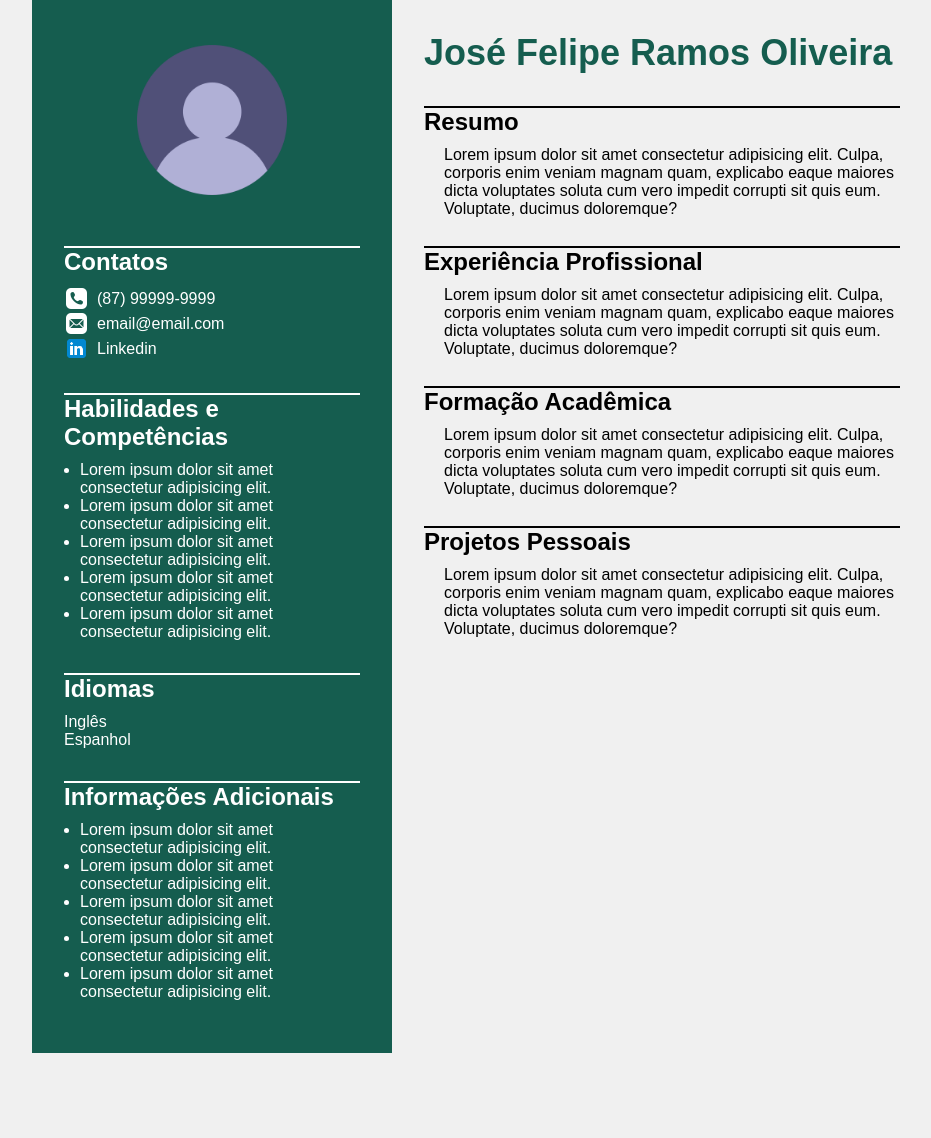
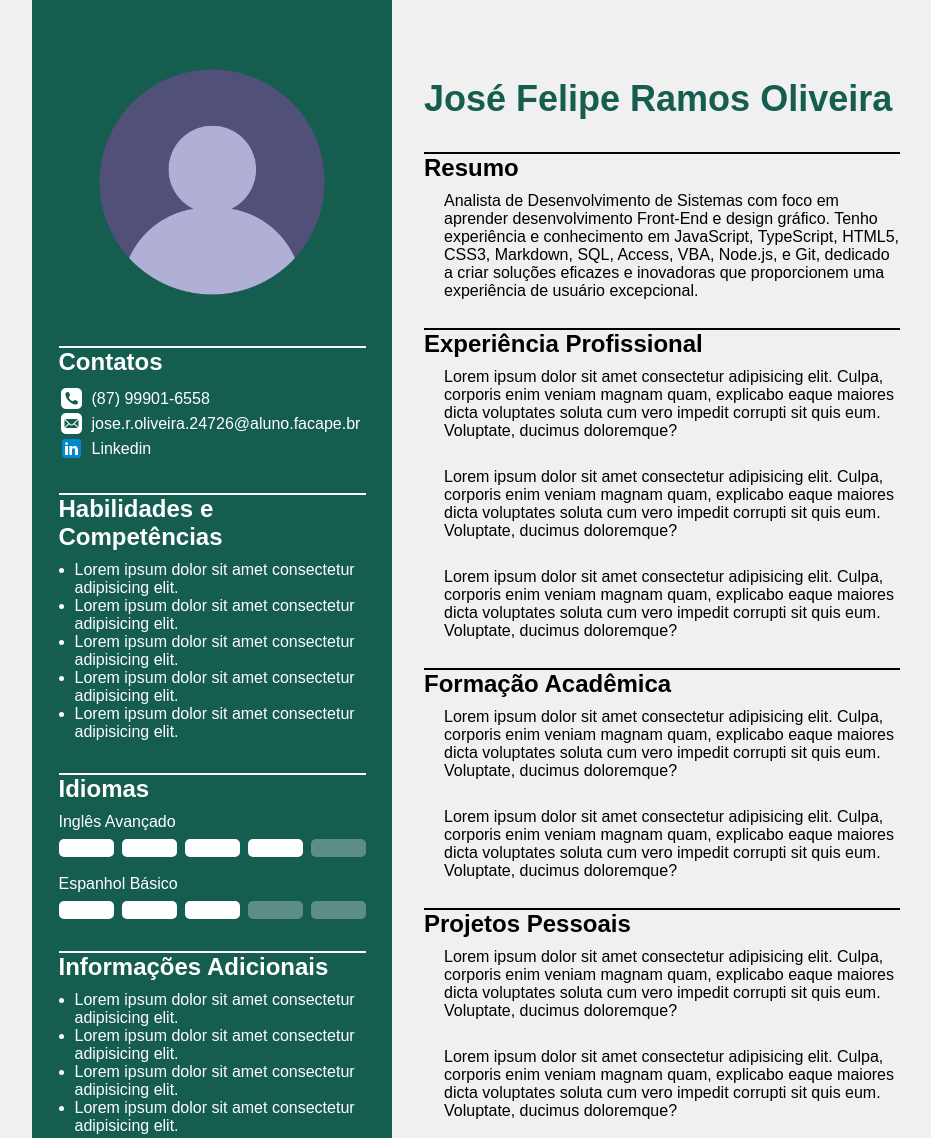
Before and after one commit to felipe0424/curriculo, a plain HTML site: page index.html in a window 1280 px wide. Shown: the top 1138 px of the page, without its empty margins (158-1089 px from the left). Before the commit the page ends 1053 px from the top, so only its background shows below. Drawn offline with Linux system fonts and the light colour scheme.

Commit message:
curriculo

```diff
--- a/index.html
+++ b/index.html
@@ -18,9 +18,10 @@
               <h3 class="line2"></h3>
               <h2>Contatos</h2>
               <ul class="contact">
-                <li><img src="assets/icons/tel.png" alt="#">(87) 99999-9999</li>
-                <li><img src="assets/icons/email2.png" alt="#">email@email.com</li>
-                <li><img src="assets/icons/linkedin.png" alt="#">Linkedin</li>
+                <li><img src="assets/icons/tel.png" alt="#">(87) 99901-6558</li>
+                <li><img src="assets/icons/email2.png" alt="#">jose.r.oliveira.24726@aluno.facape.br</li>
+                <li>
+                  <img src="assets/icons/linkedin.png" alt="#"><a href="https://www.linkedin.com/in/jfeliperamos/" target="_blank">Linkedin</a></li>
               </ul>
             </div>
             <div class="point">
@@ -38,16 +39,32 @@
               <h3 class="line2"></h3>
               <h2>Idiomas</h2>
               <ul>
-                <li>Inglês</li>
-
-                <li>Espanhol</li>
+                <div class="ingles">
+                  <li>Inglês Avançado</li>
+                  <li>
+                    <span class="line3"></span>
+                    <span class="line3"></span>
+                    <span class="line3"></span>
+                    <span class="line3"></span>
+                    <span class="line4"></span>
+                  </li>
+                </div>
+                <div class="espanhol">
+                  <li>Espanhol Básico</li>
+                  <li>
+                    <span class="line3"></span>
+                    <span class="line3"></span>
+                    <span class="line3"></span>
+                    <span class="line4"></span>
+                    <span class="line4"></span>
+                  </li>
+                </div>
               </ul>
             </div>
             <div class="point">
               <h3 class="line2"></h3>
               <h2>Informações Adicionais</h2>
               <ul>
-                <li>Lorem ipsum dolor sit amet consectetur adipisicing elit.</li>
                 <li>Lorem ipsum dolor sit amet consectetur adipisicing elit.</li>
                 <li>Lorem ipsum dolor sit amet consectetur adipisicing elit.</li>
                 <li>Lorem ipsum dolor sit amet consectetur adipisicing elit.</li>
@@ -60,15 +77,19 @@
           <h1>José Felipe Ramos Oliveira</h1>
           <span class="nome"></span>
           <h2>Resumo</h2>
-          <p>Lorem ipsum dolor sit amet consectetur adipisicing elit. Culpa, corporis enim veniam magnam quam, explicabo eaque maiores dicta voluptates soluta cum vero impedit corrupti sit quis eum. Voluptate, ducimus doloremque?</p>
+          <p>Analista de Desenvolvimento de Sistemas com foco em aprender desenvolvimento Front-End e design gráfico. Tenho experiência e conhecimento em JavaScript, TypeScript, HTML5, CSS3, Markdown, SQL, Access, VBA,  Node.js, e Git, dedicado a criar soluções eficazes e inovadoras que proporcionem uma experiência de usuário excepcional.</p>
           <span class="line"></span>
           <h2>Experiência Profissional</h2>
+          <p>Lorem ipsum dolor sit amet consectetur adipisicing elit. Culpa, corporis enim veniam magnam quam, explicabo eaque maiores dicta voluptates soluta cum vero impedit corrupti sit quis eum. Voluptate, ducimus doloremque?</p>
+          <p>Lorem ipsum dolor sit amet consectetur adipisicing elit. Culpa, corporis enim veniam magnam quam, explicabo eaque maiores dicta voluptates soluta cum vero impedit corrupti sit quis eum. Voluptate, ducimus doloremque?</p>
           <p>Lorem ipsum dolor sit amet consectetur adipisicing elit. Culpa, corporis enim veniam magnam quam, explicabo eaque maiores dicta voluptates soluta cum vero impedit corrupti sit quis eum. Voluptate, ducimus doloremque?</p>
           <span class="line"></span>
           <h2>Formação Acadêmica</h2>
           <p>Lorem ipsum dolor sit amet consectetur adipisicing elit. Culpa, corporis enim veniam magnam quam, explicabo eaque maiores dicta voluptates soluta cum vero impedit corrupti sit quis eum. Voluptate, ducimus doloremque?</p>
+          <p>Lorem ipsum dolor sit amet consectetur adipisicing elit. Culpa, corporis enim veniam magnam quam, explicabo eaque maiores dicta voluptates soluta cum vero impedit corrupti sit quis eum. Voluptate, ducimus doloremque?</p>
           <span class="line"></span>
           <h2>Projetos Pessoais</h2>
+          <p>Lorem ipsum dolor sit amet consectetur adipisicing elit. Culpa, corporis enim veniam magnam quam, explicabo eaque maiores dicta voluptates soluta cum vero impedit corrupti sit quis eum. Voluptate, ducimus doloremque?</p>
           <p>Lorem ipsum dolor sit amet consectetur adipisicing elit. Culpa, corporis enim veniam magnam quam, explicabo eaque maiores dicta voluptates soluta cum vero impedit corrupti sit quis eum. Voluptate, ducimus doloremque?</p>
         </div>
       </div>
--- a/style.css
+++ b/style.css
@@ -26,19 +26,20 @@ body {
   flex-direction: column;
   align-items: center;
   justify-content: center;
+  padding-top: 32PX;
 }
 
 .image img {
-  width: 200px;
-  height: 200px;
+  width: 300px;
+  height: 300px;
   border-radius: 50%;
-  margin-bottom: 22px;
+  margin-bottom: 10px;
   object-fit:cover;
   object-position: 10% 20%;
 }
 
 .infos {
-  padding: 32px;
+  padding: 78px 32px 32px 32px;
   display: flex;
   flex-direction: column;
 }
@@ -97,7 +98,43 @@ li img {
   border-top: solid 2px #ffffff;
 }
 
+.line3 {
+  width: 55px;
+  border-top: 18px solid #ffffff;
+  border-radius: 5px;
+  margin: 0;
+  padding: 0;
+}
+
+.line4 {
+  width: 55px;
+  border-top: 18px solid rgba(255, 255, 255, 0.3);
+  border-radius: 5px;
+  margin: 0;
+  padding: 0;
+}
+
+.ingles {
+  margin-bottom: 18px;
+}
+
+.ingles li{
+  margin-bottom: 8px;
+}
+
+.espanhol li{
+  margin-bottom: 8px;
+}
 
 ul {
   margin-bottom: 32px;
 }
+
+a {
+  text-decoration: none;
+  color: inherit;
+}
+
+a:hover {
+  color: #0288D1;
+}
```
